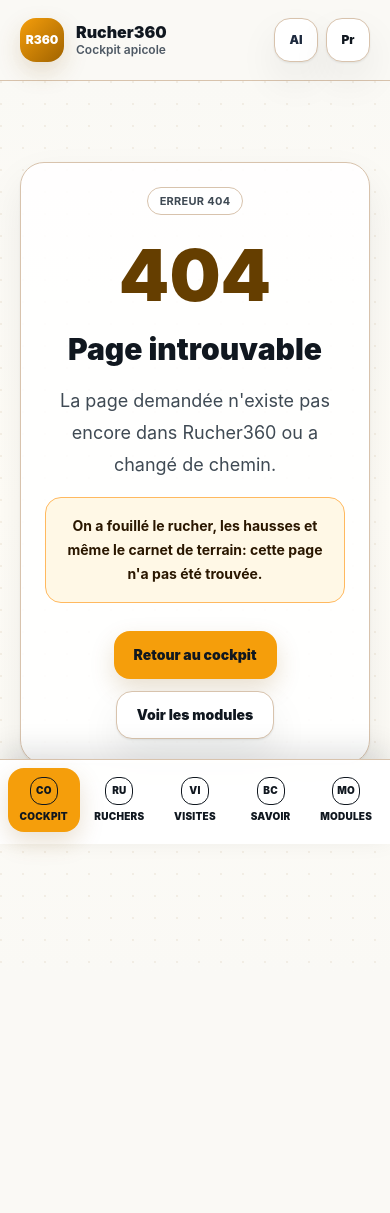
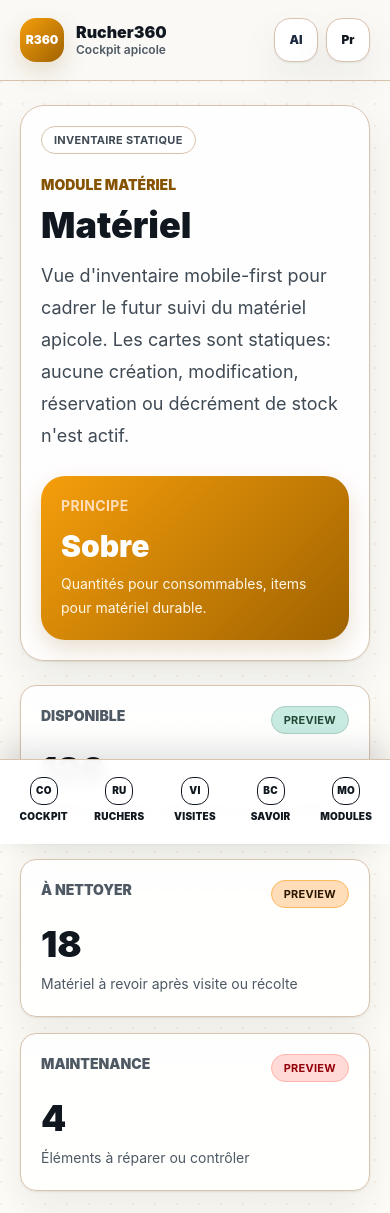
Before and after one commit to bigfred2002/ruche360, a Next.js app: page /equipment in a window 390 px wide. Before the commit this address had no page. Shown: the top 1213 px of the page. Before the commit the page ends 973 px from the top, so only its background shows below. Built offline with nearby package versions, Linux system fonts and the light colour scheme.

Commit message:
feat: add equipment inventory shell
Adds a static mobile-first equipment inventory route and activates equipment in catalog and desktop navigation.

No form, CRUD, server action, API, persistence, auth, active AI/IoT, purchases, providers, pricing, or accounting is introduced.

```diff
--- /dev/null
+++ b/src/app/equipment/page.tsx
@@ -0,0 +1,5 @@
+import { EquipmentInventoryPreview } from "@/components/EquipmentInventoryPreview";
+
+export default function EquipmentPage() {
+  return <EquipmentInventoryPreview />;
+}
--- /dev/null
+++ b/src/components/EquipmentInventoryPreview.tsx
@@ -0,0 +1,210 @@
+import { AppShell } from "./AppShell";
+import { createAppNavigation } from "./appNavigation";
+import { StatePanel } from "./StatePanel";
+import { StatusBadge } from "./StatusBadge";
+
+const summaryCards = [
+  {
+    label: "Disponible",
+    value: "126",
+    detail: "Cadres, hausses, protections et outils prêts",
+    tone: "active" as const,
+  },
+  {
+    label: "À nettoyer",
+    value: "18",
+    detail: "Matériel à revoir après visite ou récolte",
+    tone: "amber" as const,
+  },
+  {
+    label: "Maintenance",
+    value: "4",
+    detail: "Éléments à réparer ou contrôler",
+    tone: "alert" as const,
+  },
+];
+
+const inventoryGroups = [
+  {
+    category: "Consommables",
+    examples: "Cadres, cire, pots, nourrissement",
+    mode: "Quantité",
+    location: "Local miellerie",
+    status: "Suivi simple",
+  },
+  {
+    category: "Outils terrain",
+    examples: "Enfumoir, lève-cadres, caisse de visite",
+    mode: "Individuel",
+    location: "Caisse tournée",
+    status: "Prêt",
+  },
+  {
+    category: "Récolte",
+    examples: "Extracteur, maturateur, seaux, filtres",
+    mode: "Hybride",
+    location: "Zone extraction",
+    status: "À planifier",
+  },
+  {
+    category: "Protection",
+    examples: "Combinaisons, voiles, gants, bottes",
+    mode: "Individuel",
+    location: "Vestiaire",
+    status: "À contrôler",
+  },
+];
+
+const visualFilters = ["Tous", "Disponible", "À nettoyer", "Maintenance", "Rucher"];
+
+const maintenanceItems = [
+  "Enfumoir à vider et brosser",
+  "Combinaison à laver",
+  "Maturateur à contrôler",
+];
+
+export function EquipmentInventoryPreview() {
+  const { desktopNavigationItems, mobileNavigationItems } =
+    createAppNavigation("/equipment");
+
+  return (
+    <AppShell
+      desktopNavigationItems={desktopNavigationItems}
+      mobileNavigationItems={mobileNavigationItems}
+    >
+      <div className="mx-auto w-full max-w-7xl px-5 py-6 sm:px-6 lg:px-8 lg:py-10">
+        <div className="space-y-6">
+          <section className="surface-panel rounded-3xl p-5 sm:p-7 lg:p-8">
+            <StatusBadge label="Inventaire statique" tone="preview" />
+            <div className="mt-5 grid gap-6 lg:grid-cols-[1fr_20rem] lg:items-end">
+              <div>
+                <p className="section-kicker">Module matériel</p>
+                <h1 className="mt-2 text-4xl font-black leading-tight text-slate-950 sm:text-5xl">
+                  Matériel
+                </h1>
+                <p className="mt-3 max-w-3xl text-lg leading-8 text-slate-700">
+                  Vue d&apos;inventaire mobile-first pour cadrer le futur suivi du
+                  matériel apicole. Les cartes sont statiques: aucune création,
+                  modification, réservation ou décrément de stock n&apos;est actif.
+                </p>
+              </div>
+              <div className="rounded-3xl bg-gradient-amber p-5 text-white shadow-amber">
+                <p className="text-sm font-bold uppercase tracking-wide text-amber-100">
+                  Principe
+                </p>
+                <p className="mt-3 text-3xl font-black">Sobre</p>
+                <p className="mt-2 text-sm leading-6 text-amber-50">
+                  Quantités pour consommables, items pour matériel durable.
+                </p>
+              </div>
+            </div>
+          </section>
+
+          <section className="grid gap-4 md:grid-cols-3">
+            {summaryCards.map((card) => (
+              <article className="surface-panel rounded-2xl p-5" key={card.label}>
+                <div className="flex items-start justify-between gap-3">
+                  <p className="text-sm font-black uppercase text-slate-650">
+                    {card.label}
+                  </p>
+                  <StatusBadge label="Preview" tone={card.tone} />
+                </div>
+                <p className="mt-4 text-4xl font-black text-slate-950">
+                  {card.value}
+                </p>
+                <p className="mt-2 text-sm leading-6 text-field-muted">
+                  {card.detail}
+                </p>
+              </article>
+            ))}
+          </section>
+
+          <section className="surface-panel rounded-3xl p-5 sm:p-6">
+            <div className="flex flex-wrap items-end justify-between gap-4">
+              <div>
+                <p className="section-kicker">Filtres visuels</p>
+                <h2 className="mt-2 text-2xl font-black text-slate-950">
+                  Lire vite sans lancer d&apos;action
+                </h2>
+              </div>
+              <StatusBadge label="Non fonctionnel" tone="soon" />
+            </div>
+            <div className="mt-5 flex flex-wrap gap-2">
+              {visualFilters.map((filter, index) => (
+                <span
+                  className={`rounded-full border px-4 py-2 text-sm font-black ${
+                    index === 0
+                      ? "border-amber-200 bg-amber-100 text-amber-950"
+                      : "border-cream-300 bg-white text-slate-700"
+                  }`}
+                  key={filter}
+                >
+                  {filter}
+                </span>
+              ))}
+            </div>
+          </section>
+
+          <section className="grid gap-4 lg:grid-cols-[1fr_20rem]">
+            <div className="grid gap-4 md:grid-cols-2">
+              {inventoryGroups.map((group) => (
+                <article
+                  className="motion-card surface-panel rounded-2xl p-5"
+                  key={group.category}
+                >
+                  <div className="flex items-start justify-between gap-3">
+                    <div>
+                      <p className="section-kicker">{group.mode}</p>
+                      <h3 className="mt-2 text-xl font-black text-slate-950">
+                        {group.category}
+                      </h3>
+                    </div>
+                    <StatusBadge label={group.status} tone="preview" />
+                  </div>
+                  <p className="mt-3 text-sm leading-6 text-field-muted">
+                    {group.examples}
+                  </p>
+                  <div className="mt-4 rounded-2xl border border-cream-300 bg-cream-50 p-3">
+                    <p className="text-xs font-black uppercase text-amber-800">
+                      Emplacement indicatif
+                    </p>
+                    <p className="mt-1 text-sm font-bold text-slate-800">
+                      {group.location}
+                    </p>
+                  </div>
+                </article>
+              ))}
+            </div>
+
+            <aside className="surface-muted rounded-3xl p-5">
+              <p className="section-kicker">Maintenance</p>
+              <h2 className="mt-2 text-2xl font-black text-slate-950">
+                Points à revoir
+              </h2>
+              <div className="mt-5 space-y-3">
+                {maintenanceItems.map((item) => (
+                  <div
+                    className="rounded-2xl border border-cream-300 bg-white p-4"
+                    key={item}
+                  >
+                    <StatusBadge label="À venir" tone="soon" />
+                    <p className="mt-3 text-sm font-bold leading-6 text-slate-800">
+                      {item}
+                    </p>
+                  </div>
+                ))}
+              </div>
+            </aside>
+          </section>
+
+          <StatePanel
+            detail="Le futur CRUD ajoutera création, ajustement de quantité, changement de statut et déplacement simple. Rien de cela n'est actif dans cette page."
+            kind="coming-soon"
+            label="Shell seulement"
+            title="Inventaire prêt pour le prochain lot"
+          />
+        </div>
+      </div>
+    </AppShell>
+  );
+}
--- a/src/components/userContextScenarios.ts
+++ b/src/components/userContextScenarios.ts
@@ -35,6 +35,7 @@
   "hornet",
   "knowledge",
   "contacts",
+  "equipment",
 ] satisfies ModuleCode[];
 
 const baseReadPermissions = [
@@ -46,6 +47,7 @@
   "health.read",
   "knowledge.read",
   "contacts.read",
+  "equipment.read",
 ] satisfies PermissionCode[];
 
 export const userContextScenarios: UserContextScenario[] = [
@@ -63,7 +65,7 @@
     enabledModules: baseModules,
     permissions: baseReadPermissions,
     dashboardModules: ["apiaries", "hives", "visits", "tasks"],
-    featuredModules: ["health", "knowledge", "contacts"],
+    featuredModules: ["health", "equipment", "knowledge", "contacts"],
     watchItems: [
       {
         accent: "amber",
@@ -105,7 +107,7 @@
       "organization.manage",
     ],
     dashboardModules: ["apiaries", "visits", "tasks", "contacts"],
-    featuredModules: ["documents", "knowledge", "contacts"],
+    featuredModules: ["documents", "equipment", "knowledge", "contacts"],
     watchItems: [
       {
         accent: "forest",
@@ -141,7 +143,7 @@
     enabledModules: [...baseModules, "documents", "harvests"],
     permissions: [...baseReadPermissions, "documents.read", "harvests.read"],
     dashboardModules: ["apiaries", "hives", "visits", "harvests"],
-    featuredModules: ["tasks", "health", "harvests"],
+    featuredModules: ["tasks", "equipment", "health", "harvests"],
     watchItems: [
       {
         accent: "amber",
--- a/src/features/rbac/module-registry.ts
+++ b/src/features/rbac/module-registry.ts
@@ -115,8 +115,8 @@
   equipment: {
     route: "/equipment",
     requiredPermissions: ["equipment.read"],
-    availability: "PLANNED",
-    navigation: ["catalog"],
+    availability: "ACTIVE",
+    navigation: ["desktop", "catalog"],
   },
   low_power_config: {
     route: "/low-power",
```
Also changed, not shown: 6 other files (tests, documents, lock files or other folders).
